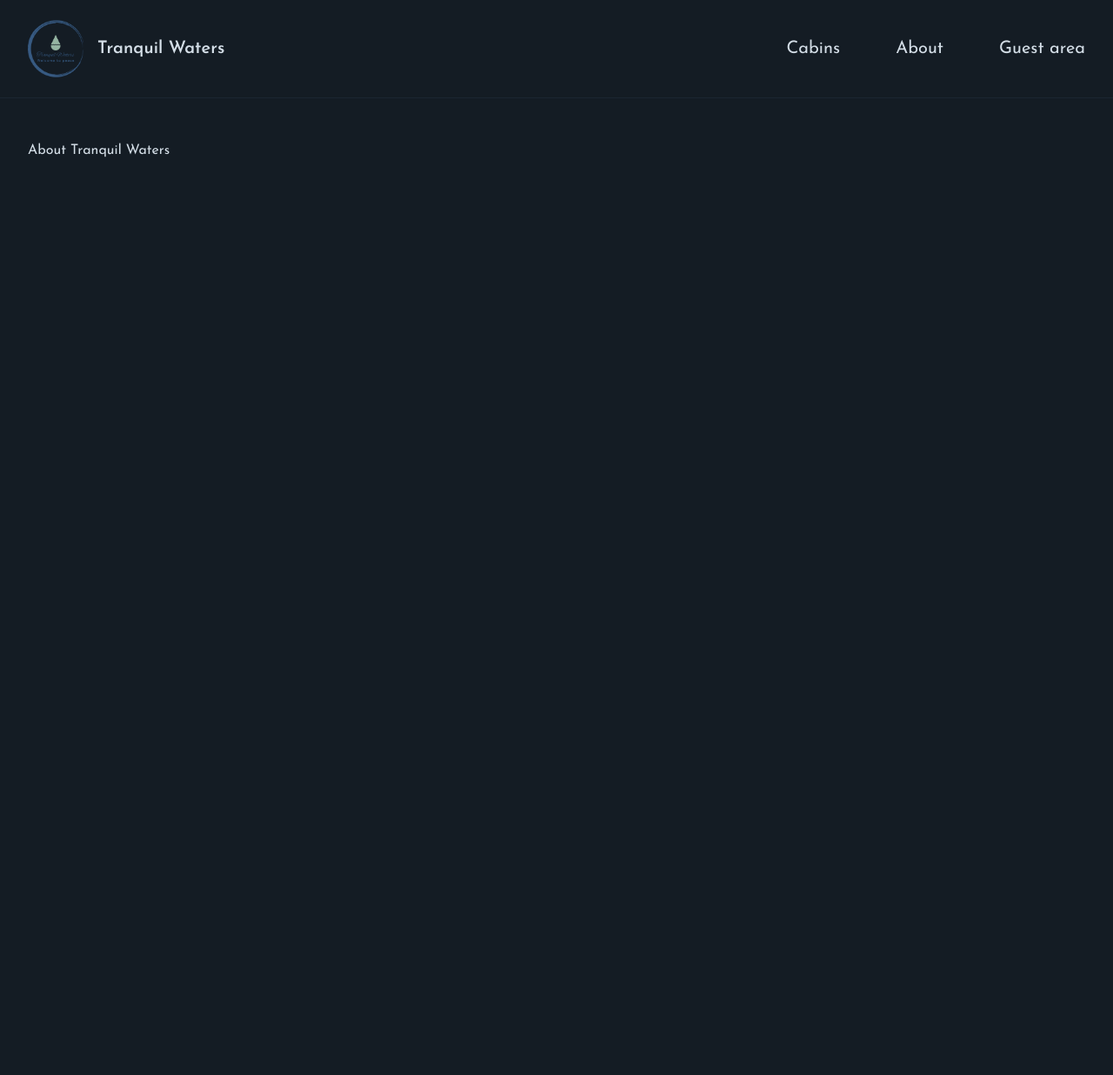
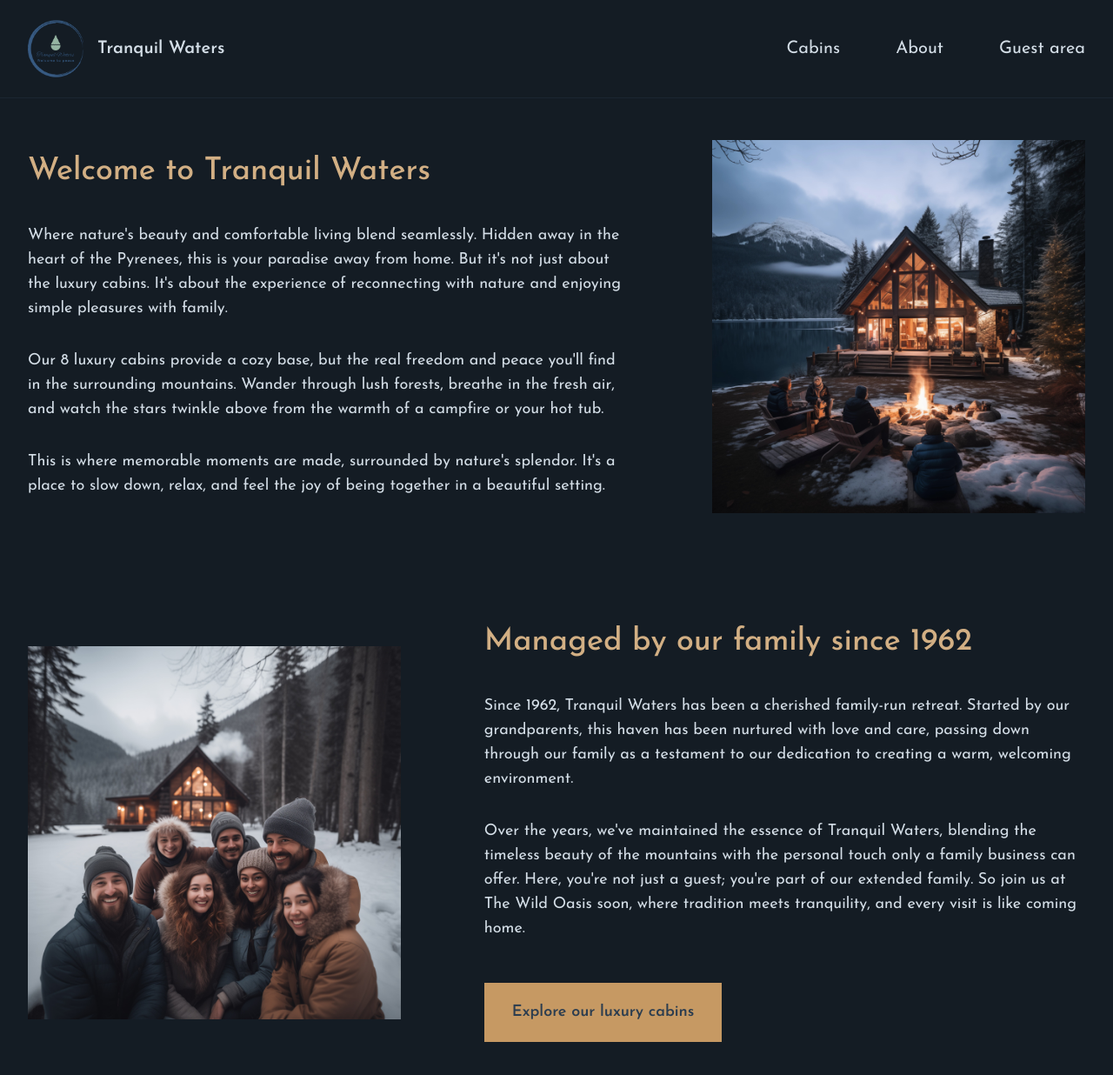
Before and after one commit to BobbyK1996/nextjs-trainquil-waters-website, a Next.js app: page /about in a window 1280 px wide. Shown: the top 1236 px of the page at 87% size. Before the commit the page ends 800 px from the top, so only its background shows below. Built offline with nearby package versions, Linux system fonts and the light colour scheme.

Commit message:
Created a static page for cabins and about. About is created as per the style guide

```diff
--- a/app/about/page.js
+++ b/app/about/page.js
@@ -1,7 +1,82 @@
+import Image from 'next/image';
+import about1 from '@/public/about-1.jpg';
+import about2 from '@/public/about-2.jpg';
+import Link from 'next/link';
+
 export const metadata = {
   title: 'About',
 };
 
 export default function Page() {
-  return <h1>About Tranquil Waters</h1>;
+  return (
+    <div className="grid items-center grid-cols-5 text-lg gap-x-24 gap-y-32">
+      <div className="col-span-3">
+        <h1 className="mb-10 text-4xl font-medium text-accent-400">
+          Welcome to Tranquil Waters
+        </h1>
+
+        <div className="space-y-8">
+          <p>
+            Where nature&apos;s beauty and comfortable living blend seamlessly.
+            Hidden away in the heart of the Pyrenees, this is your paradise away
+            from home. But it&apos;s not just about the luxury cabins. It&apos;s
+            about the experience of reconnecting with nature and enjoying simple
+            pleasures with family.
+          </p>
+          <p>
+            Our 8 luxury cabins provide a cozy base, but the real freedom and
+            peace you&apos;ll find in the surrounding mountains. Wander through
+            lush forests, breathe in the fresh air, and watch the stars twinkle
+            above from the warmth of a campfire or your hot tub.
+          </p>
+          <p>
+            This is where memorable moments are made, surrounded by
+            nature&apos;s splendor. It&apos;s a place to slow down, relax, and
+            feel the joy of being together in a beautiful setting.
+          </p>
+        </div>
+      </div>
+      <div className="col-span-2">
+        <Image
+          src={about1}
+          alt="family sitting around a fire pit in front of a cabin"
+        />
+      </div>
+
+      <div className="col-span-2">
+        <Image src={about2} alt="family that managed Tranquil Waters" />
+      </div>
+
+      <div className="col-span-3">
+        <h1 className="mb-10 text-4xl font-medium text-accent-400">
+          Managed by our family since 1962
+        </h1>
+        <div className="space-y-8">
+          <p>
+            Since 1962, Tranquil Waters has been a cherished family-run retreat.
+            Started by our grandparents, this haven has been nurtured with love
+            and care, passing down through our family as a testament to our
+            dedication to creating a warm, welcoming environment.
+          </p>
+          <p>
+            Over the years, we&apos;ve maintained the essence of Tranquil
+            Waters, blending the timeless beauty of the mountains with the
+            personal touch only a family business can offer. Here, you&apos;re
+            not just a guest; you&apos;re part of our extended family. So join
+            us at The Wild Oasis soon, where tradition meets tranquility, and
+            every visit is like coming home.
+          </p>
+
+          <div>
+            <Link
+              href="/cabins"
+              className="inline-block px-8 py-5 mt-4 text-lg font-semibold transition-all bg-accent-500 text-primary-800 hover:bg-accent-600"
+            >
+              Explore our luxury cabins
+            </Link>
+          </div>
+        </div>
+      </div>
+    </div>
+  );
 }
--- a/app/cabins/page.js
+++ b/app/cabins/page.js
@@ -5,7 +5,17 @@ export const metadata = {
 function Page() {
   return (
     <div>
-      <h1>Cabins</h1>
+      <h1 className="mb-5 text-4xl font-medium text-accent-400">
+        Our Luxury Cabins
+      </h1>
+      <p className="mb-10 text-lg text-primary-200">
+        Cozy yet luxurious cabins, located right in the heart of the Pyrenees.
+        Imagine waking up to breathtaking mountain views, spending your days
+        exploring the verdant forests around, or just relaxing in your private
+        hot tub under the stars. Enjoy nature&apos;s beauty in your own little
+        home away from home. The perfect spot for a peaceful, calm vacation.
+        Welcome to peace.
+      </p>
     </div>
   );
 }
```
Also changed, not shown: public/about-1.jpg (added), public/about-2.jpg (added).
